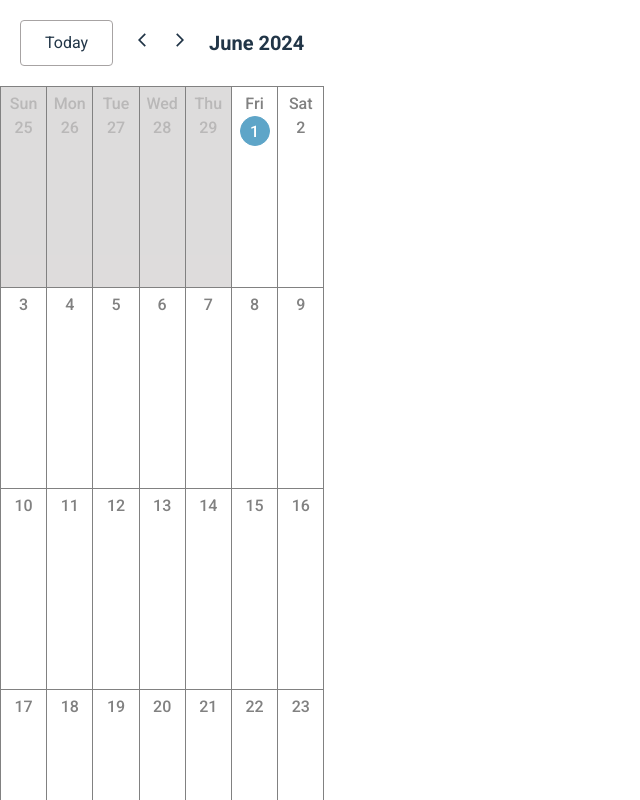
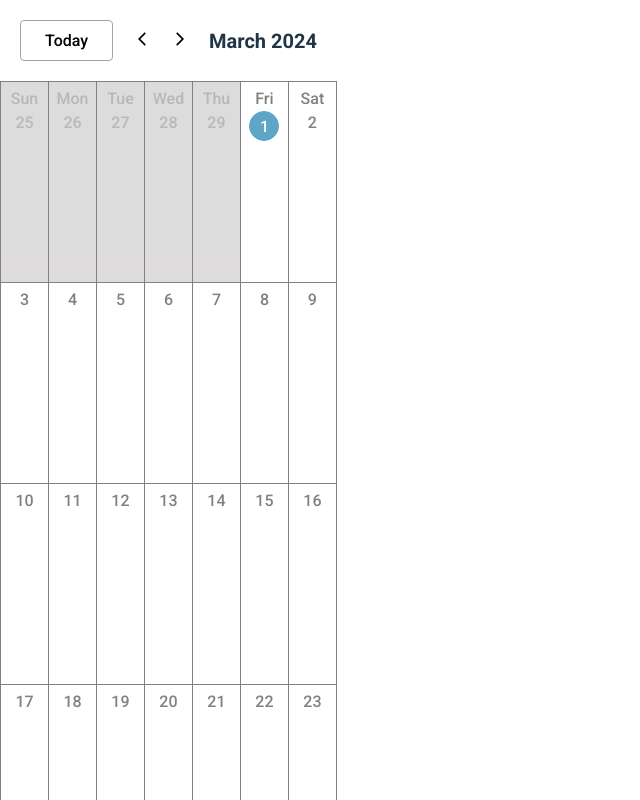
Before and after one commit to duynhannguyen/calendar-project, a React (Vite) app: page / in a window 1280 px wide. Shown: the top 800 px of the page, without its empty margins (0-640 px from the left). Built offline with nearby package versions, Linux system fonts and the light colour scheme.

Commit message:
feat: show month and day in the pass or future

```diff
--- a/src/components/Calendar/Calendar.tsx
+++ b/src/components/Calendar/Calendar.tsx
@@ -25,7 +25,10 @@ const Calendar = () => {
   console.log(calendarDays);
   return (
     <div>
-      <CalendarHeader />
+      <CalendarHeader
+        showToDay={setSelectedMonth}
+        selectedMonth={selectedMonth}
+      />
       <div className="calendar-container">
         {calendarDays.map((day, index) => (
           <CalendarItems
--- a/src/components/CalendarHeader/CalendarHeader.css
+++ b/src/components/CalendarHeader/CalendarHeader.css
@@ -9,13 +9,15 @@ header {
   align-items: center;
 }
 .today-button {
+  background: none;
   border: 1px solid rgb(167, 163, 163);
   border-radius: 4px;
   padding: 10px 24px;
+  cursor: pointer;
 }
 .today-button:hover {
   background-color: rgb(205, 204, 204);
-  transition: ease-in;
+  transition: ease;
   transition-duration: 0.5s;
 }
 .current-month {
@@ -23,9 +25,11 @@ header {
   font-size: 20px;
 }
 .arrows-container {
+  background: none;
   border: 1px solid transparent;
   border-radius: 100%;
   padding: 8px;
+  cursor: pointer;
 }
 .arrows-container:hover {
   background-color: rgb(205, 204, 204);
--- a/src/components/CalendarHeader/CalendarHeader.tsx
+++ b/src/components/CalendarHeader/CalendarHeader.tsx
@@ -1,22 +1,36 @@
 import { MdArrowBackIosNew } from 'react-icons/md';
 import { MdArrowForwardIos } from 'react-icons/md';
 import './CalendarHeader.css';
-function CalendarHeader() {
+import { addMonths, subMonths } from 'date-fns';
+import { formatDate } from '../../utils/formatDate';
+type CalendarHeaderProps = {
+  showToDay: (date: Date | ((m: Date) => Date)) => void;
+  selectedMonth: Date;
+};
+function CalendarHeader({ showToDay, selectedMonth }: CalendarHeaderProps) {
   return (
     <header>
       <div className="header-layout">
-        <div className="today-button">
+        <button className="today-button" onClick={() => showToDay(new Date())}>
           <span> Today </span>
+        </button>
+        <div>
+          <button
+            className="arrows-container"
+            onClick={() => showToDay((m: Date) => subMonths(m, 1))}
+          >
+            <MdArrowBackIosNew />
+          </button>{' '}
+          <button
+            className="arrows-container"
+            onClick={() => showToDay((m: Date) => addMonths(m, 1))}
+          >
+            <MdArrowForwardIos />
+          </button>
         </div>
-        <div>
-          <span className="arrows-container">
-            <MdArrowBackIosNew />
-          </span>{' '}
-          <span className="arrows-container">
-            <MdArrowForwardIos />
-          </span>
+        <div className="current-month">
+          {formatDate(selectedMonth, { month: 'long', year: 'numeric' })}
         </div>
-        <div className="current-month">June 2024</div>
       </div>
     </header>
   );
```
